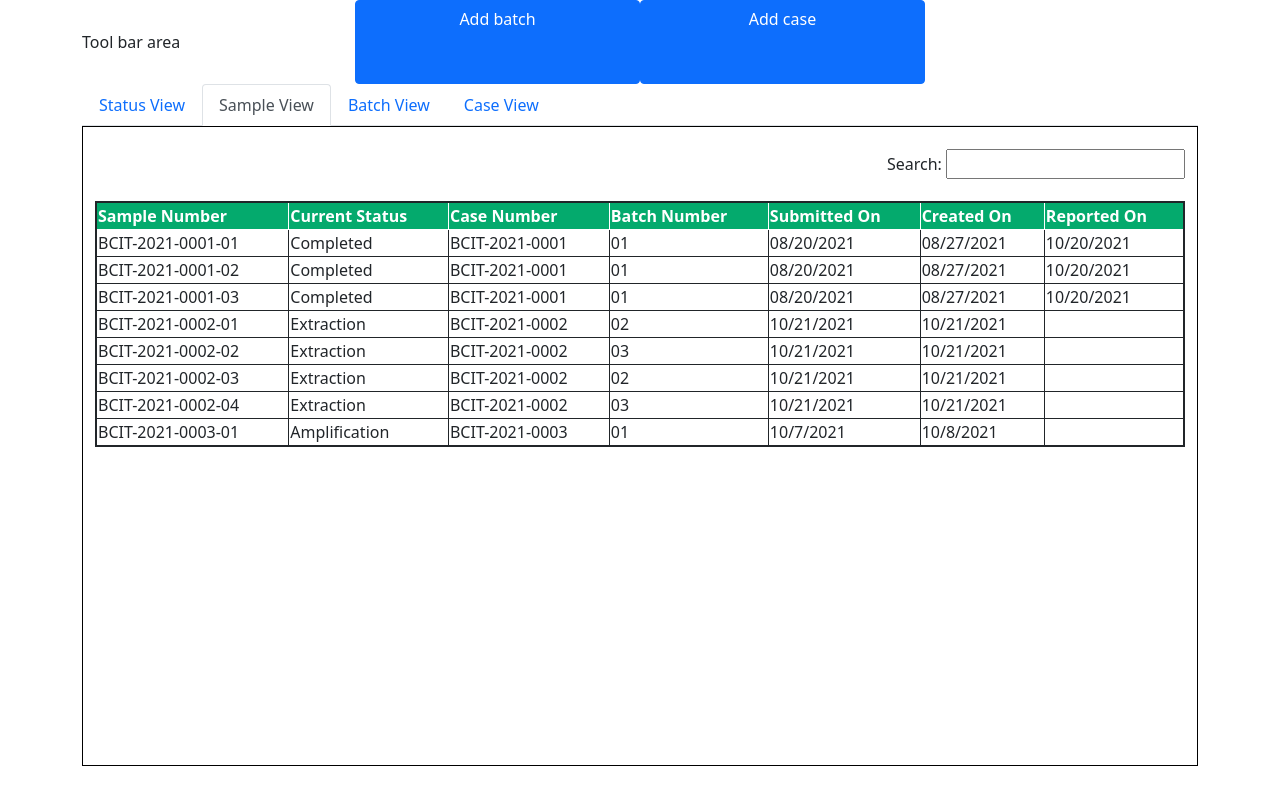
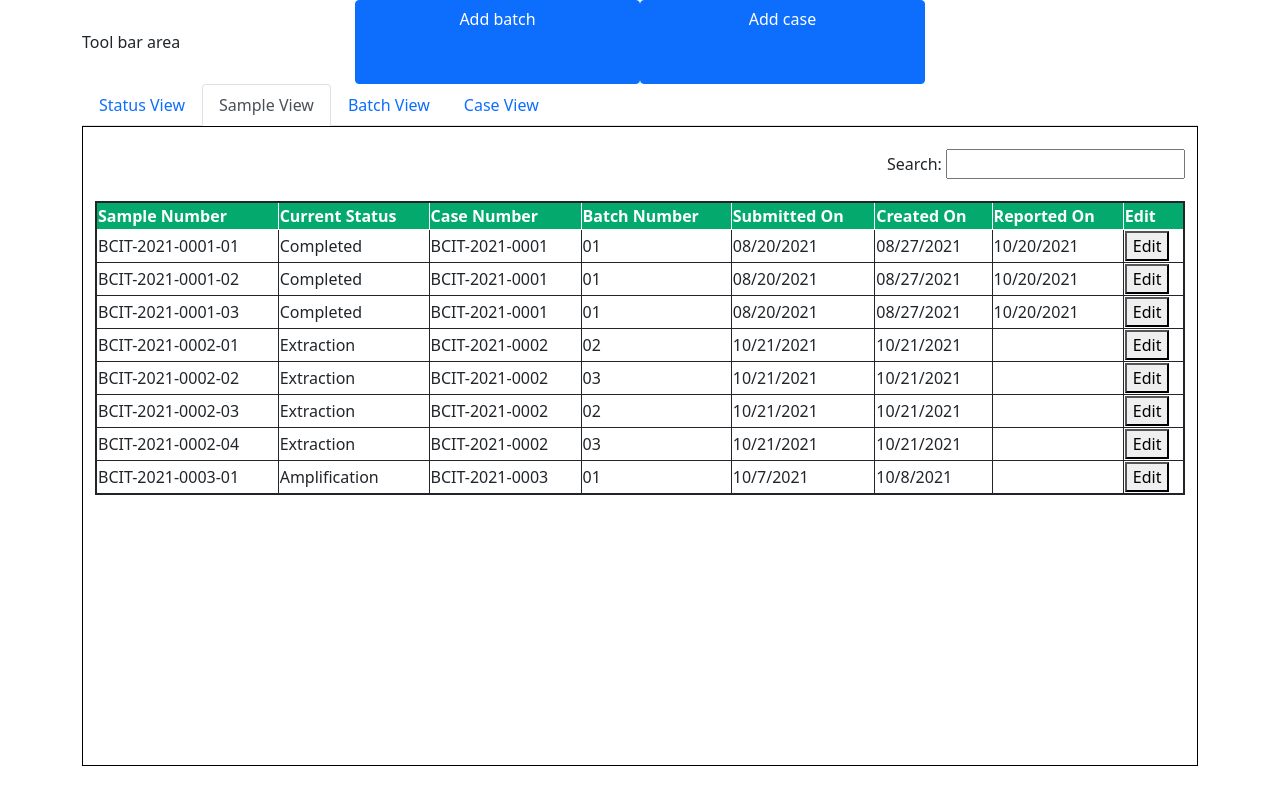
Before and after one commit to CozySchmidt/LeanForensics, a React (Create React App) app: page /sample-view in a window 1280 px wide. Built offline with nearby package versions, Linux system fonts and the light colour scheme.

Commit message:
Implemented edit button to alert user of editting a sample

```diff
--- a/src/components/sample_views/SampleView.js
+++ b/src/components/sample_views/SampleView.js
@@ -32,6 +32,7 @@ const SampleView = () => {
               {headerGroup.headers.map(column => (
                 <th {...column.getHeaderProps()}>{column.render('Header')}</th>
               ))}
+              <th>Edit</th>
             </tr>
           ))}
         </thead>
@@ -43,6 +44,11 @@ const SampleView = () => {
                 {row.cells.map(cell => {
                   return <td {...cell.getCellProps()}>{cell.render('Cell')}</td>
                 })}
+                <td>
+                  <button onClick={() => {
+                    alert(`Do you wish to edit ${row.values['sampleNumber']}?`)
+                  }}>Edit</button>
+                </td>
               </tr>
             )
           })}
```
